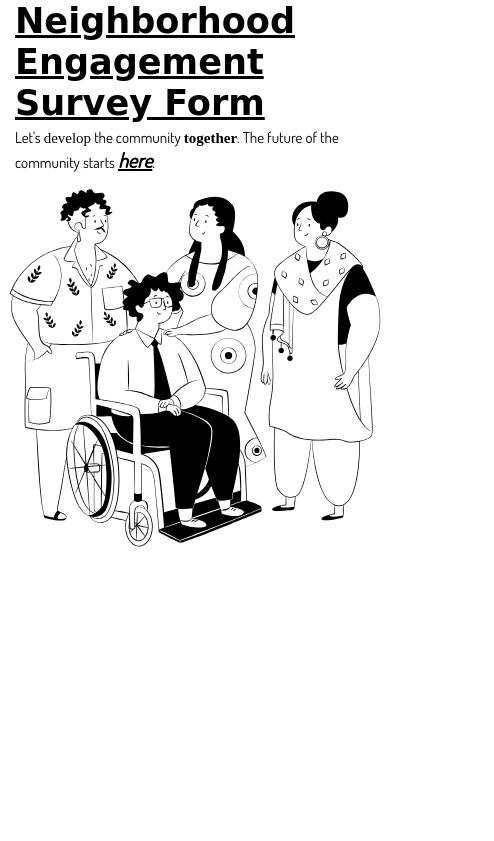
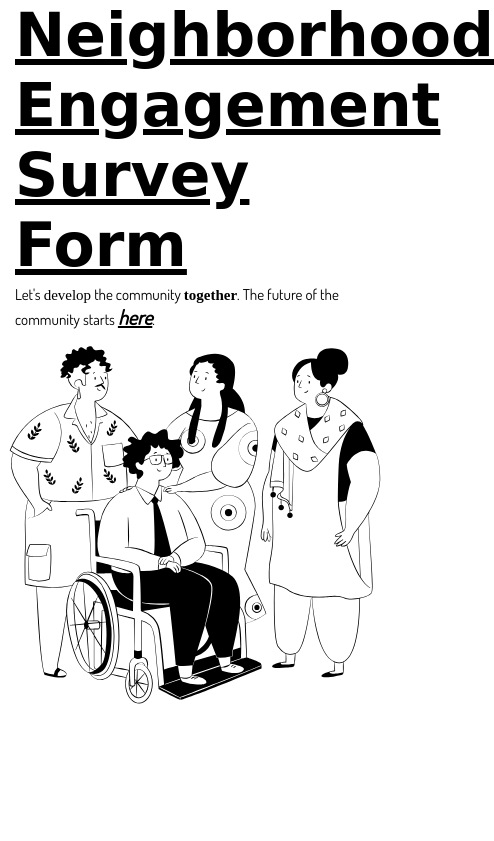
Before and after one commit to NanichiD/Survey-Form, a plain HTML site: page index.html in a window 390 px wide. Shown: the top 841 px of the page, 494 px wide, since content can reach past the window. Drawn offline with Linux system fonts and the light colour scheme; a web font is replaced by a local one.

Commit message:
Update styles.css

```diff
--- a/styles.css
+++ b/styles.css
@@ -10,8 +10,6 @@
   html, body{
     width: 100%;
     height: 100vh;
-    overflow-x: hidden;
-    overflow-y: auto;
   }
   html{
     font-size: 62.5%;
@@ -20,6 +18,8 @@
   body{
     margin: 0;
     scroll-snap-type: y mandatory;
+    overflow-x: hidden;
+    overflow-y: auto;
   }
   body::-webkit-scrollbar{
     width: 0.5rem;
@@ -60,17 +60,13 @@
   header h1{
     font-family: 'Long Cang', cursive;
     margin-bottom: 0;
-    font-size: 6vw;
+    font-size: clamp(6rem, 6vw, 9vw);
     text-align: left;
     max-width: 50ch;
     margin: 0 0 0 1.5rem;
   }
   /* media query for the header h1 */
   @media only screen and (max-width: 425px) {
-    header h1{
-      font-size: 9vw;
-    }
-  }
   header svg{
     position: fixed;
     width: 100vw;
```
